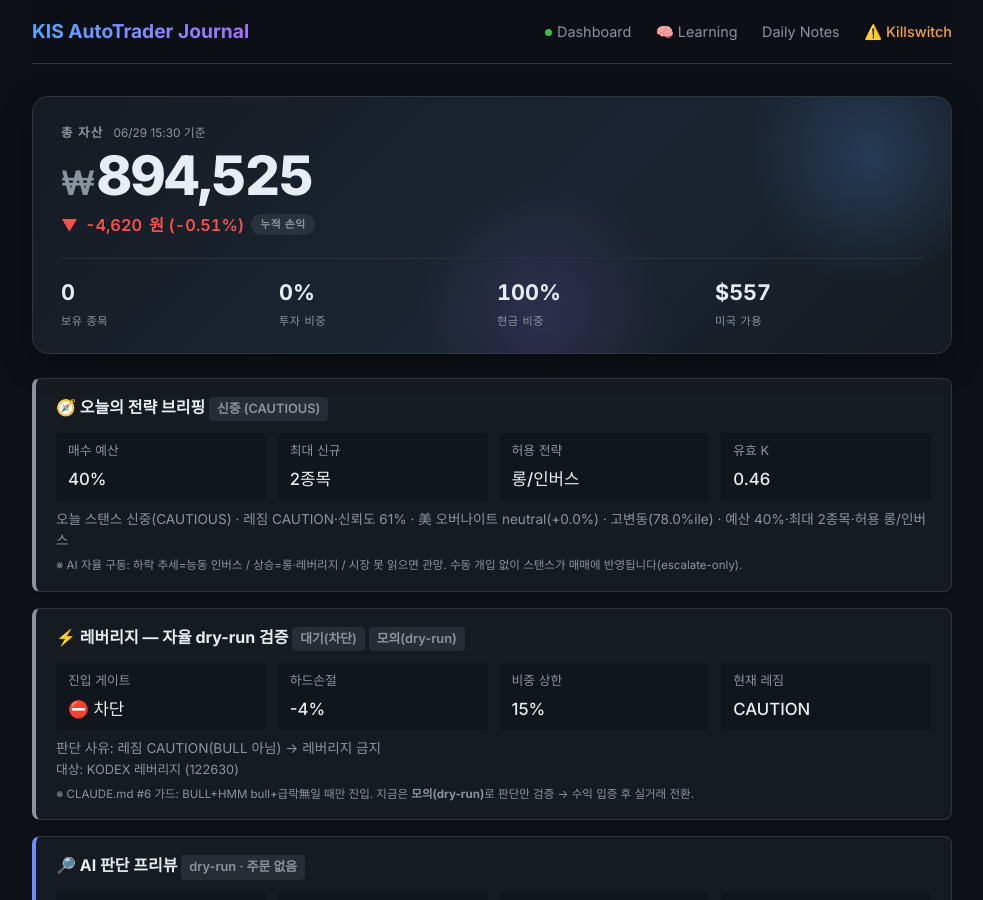
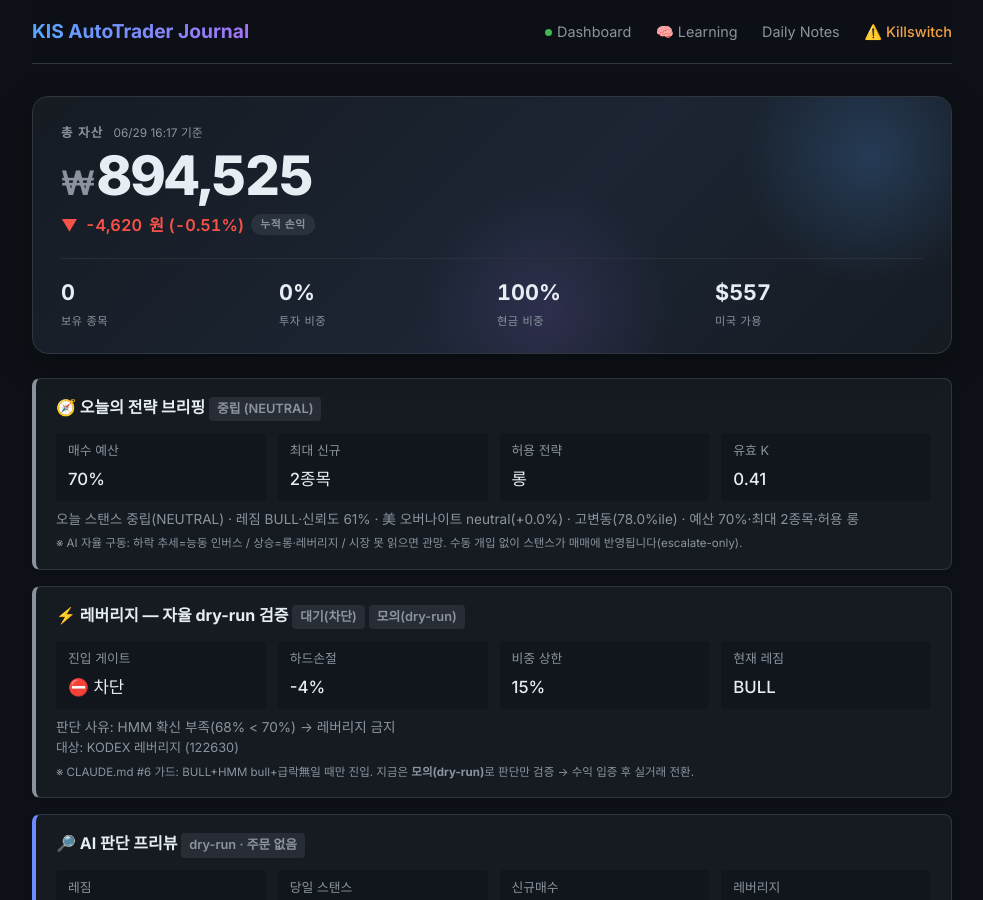
Before and after one commit to BudongJW/kis-trading-journal, a Jekyll site: the page built from index.html, in a window 1280 px wide and 900 px high. Shown: the whole window, without its empty margins (148-1131 px from the left). Built offline with Jekyll 4.4.1, drawn with Linux system fonts in a browser that asks for light colours; nearby versions of some CDN libraries; some of the changed text lies outside the part shown.

Commit message:
auto: portfolio update 16:17

```diff
--- a/_data/portfolio.json
+++ b/_data/portfolio.json
@@ -1,5 +1,5 @@
 {
-  "updated_at": "2026-06-29T15:30:30.470581",
+  "updated_at": "2026-06-29T16:17:41.715503",
   "initial_capital": 500000,
   "cash": 894525,
   "holdings": [],
@@ -1370,15 +1370,8 @@
     "trained": false
   },
   "bear_strategy": {
-    "enabled": true,
-    "regime": "CAUTION",
-    "confidence": 0.65,
-    "sma_ratio": 0.7299,
-    "canary_bad": 1,
-    "canary_scores": {
-      "195930": 1.4185,
-      "132030": -1.3393
-    }
+    "regime": "BULL",
+    "enabled": false
   },
   "us_session": {
     "enabled": true,
@@ -1642,21 +1635,21 @@
     }
   },
   "day_plan": {
-    "stance": "CAUTIOUS",
+    "stance": "NEUTRAL",
     "forced": false,
-    "auto_stance": "CAUTIOUS",
-    "stance_kr": "신중",
-    "budget_pct": 0.4,
+    "auto_stance": "NEUTRAL",
+    "stance_kr": "중립",
+    "budget_pct": 0.7,
     "max_new_positions": 2,
     "allow_long": true,
-    "allow_inverse": true,
+    "allow_inverse": false,
     "allow_leverage": false,
-    "size_mult": 0.6,
-    "k_effective": 0.46,
-    "allow_summary": "롱/인버스",
-    "briefing": "오늘 스탠스 신중(CAUTIOUS) · 레짐 CAUTION·신뢰도 61% · 美 오버나이트 neutral(+0.0%) · 고변동(78.0%ile) · 예산 40%·최대 2종목·허용 롱/인버스",
+    "size_mult": 0.85,
+    "k_effective": 0.41,
+    "allow_summary": "롱",
+    "briefing": "오늘 스탠스 중립(NEUTRAL) · 레짐 BULL·신뢰도 61% · 美 오버나이트 neutral(+0.0%) · 고변동(78.0%ile) · 예산 70%·최대 2종목·허용 롱",
     "signals": {
-      "regime": "CAUTION",
+      "regime": "BULL",
       "confidence": 0.61,
       "direction": "neutral",
       "nasdaq_change": 0,
@@ -1669,10 +1662,10 @@
     "enabled": true,
     "dry_run": true,
     "gate_allowed": false,
-    "gate_reason": "레짐 CAUTION(BULL 아님) → 레버리지 금지",
+    "gate_reason": "HMM 확신 부족(68% < 70%) → 레버리지 금지",
     "hard_stop_pct": 0.04,
     "max_weight": 0.15,
-    "regime": "CAUTION",
+    "regime": "BULL",
     "hmm_state": "bull",
     "hmm_confidence": 0.683,
     "universe": [
```
